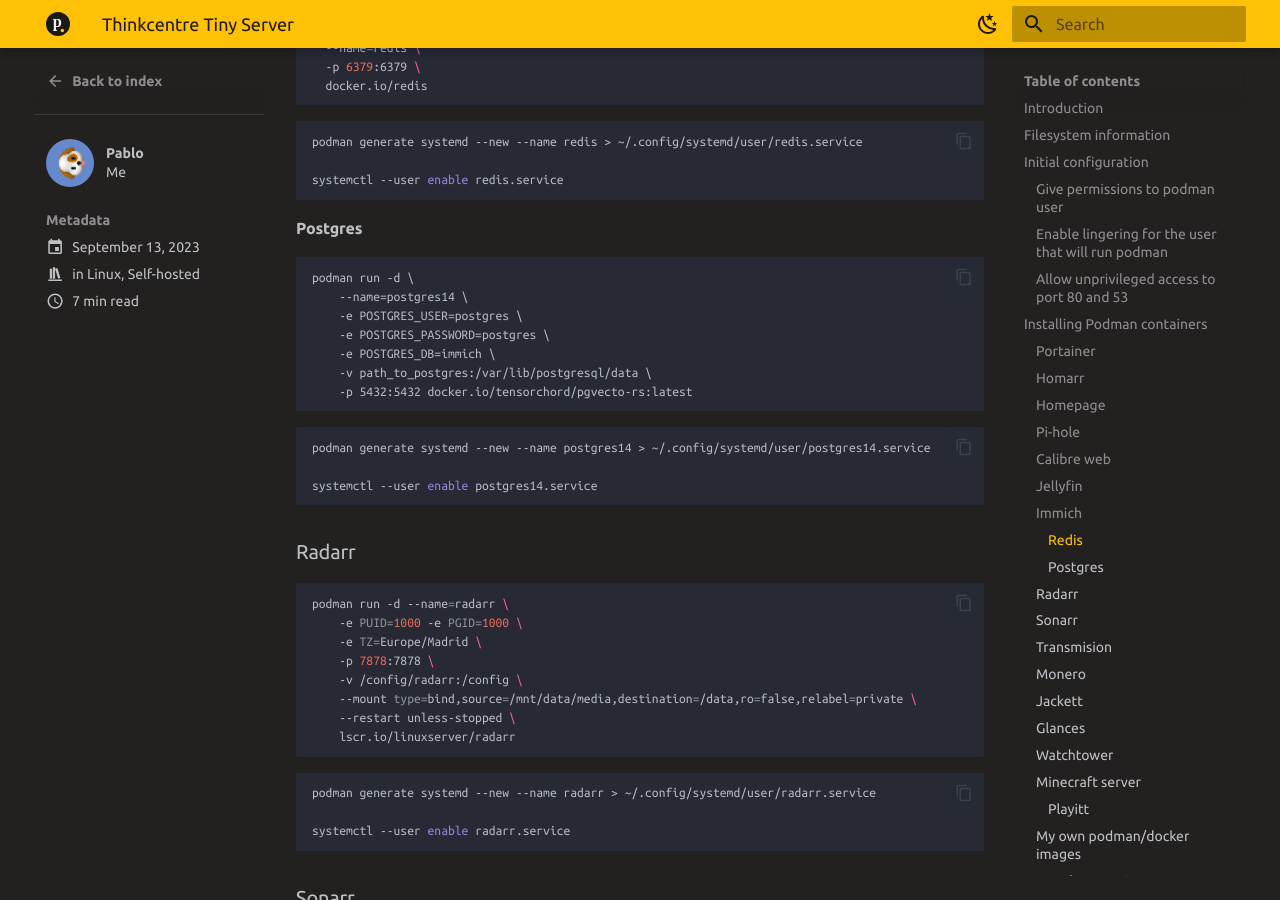
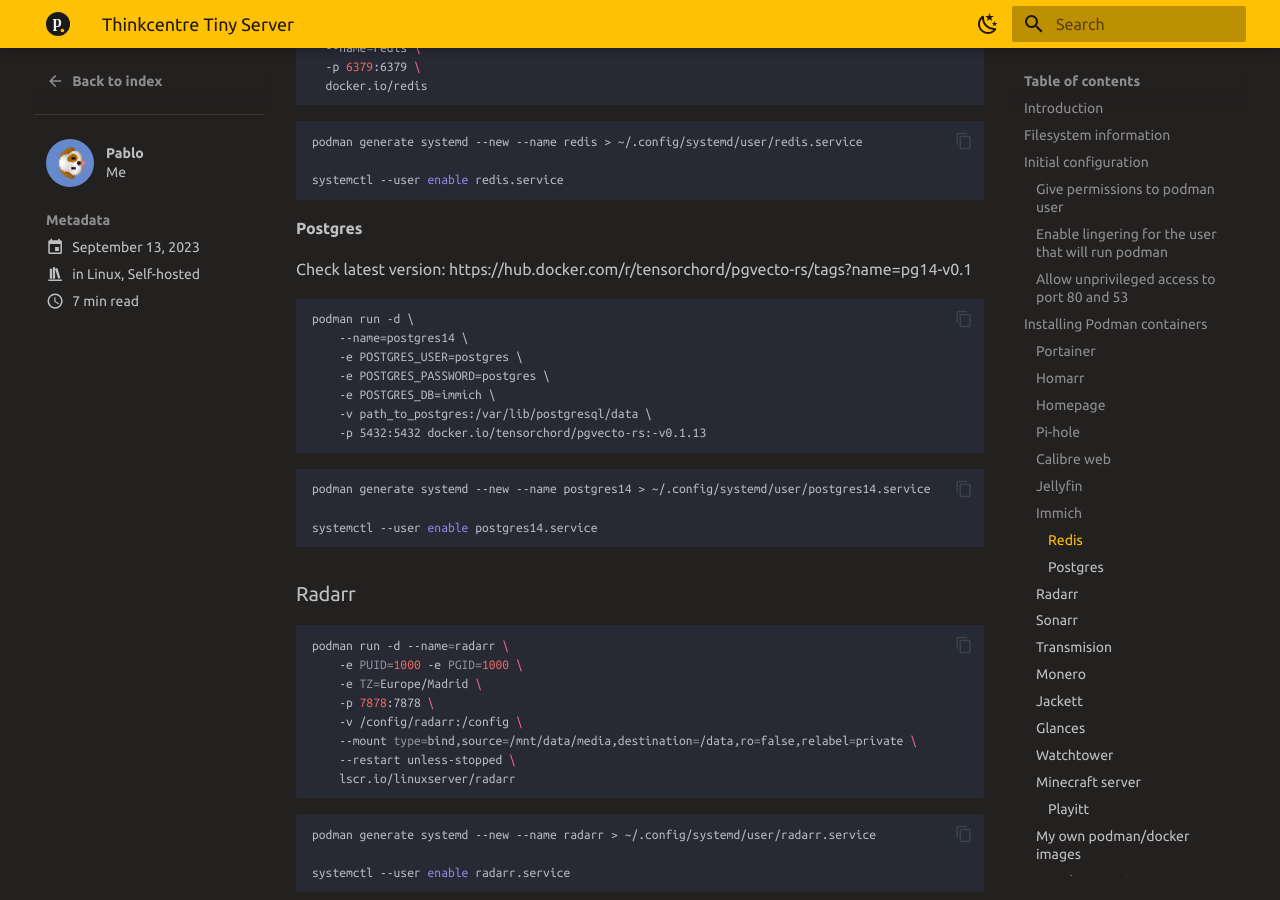
Before and after one commit to pbl0/pablob.eu, an MkDocs documentation site: the page built from docs/blog/posts/thinkcenter-m900-server.md, in a window 1280 px wide and 900 px high, scrolled down 5947 px. Built offline with MkDocs 1.6.1 and Material for MkDocs 9.7.7, drawn with Linux system fonts in a browser that asks for light colours; comment, search, counter and statistics services are not loaded; some of the changed text lies outside the part shown.

Commit message:
thinkcentre

````diff
--- a/docs/blog/posts/thinkcenter-m900-server.md
+++ b/docs/blog/posts/thinkcenter-m900-server.md
@@ -281,6 +281,8 @@
 
 #### Postgres
 
+Check latest version: https://hub.docker.com/r/tensorchord/pgvecto-rs/tags?name=pg14-v0.1
+
 ```
 podman run -d \
     --name=postgres14 \
@@ -288,7 +290,7 @@
     -e POSTGRES_PASSWORD=postgres \
     -e POSTGRES_DB=immich \
     -v path_to_postgres:/var/lib/postgresql/data \
-    -p 5432:5432 docker.io/tensorchord/pgvecto-rs:latest
+    -p 5432:5432 docker.io/tensorchord/pgvecto-rs:-v0.1.13
 ```
 
 ```sh
@@ -523,3 +526,9 @@
 
 systemctl --user enable calibre-tg-bot.service
 ```
+
+## Read logs
+
+```sh
+podman logs --follow container_name
+```
````
Also changed, not shown: other parts of docs/blog/posts/thinkcenter-m900-server.md (+1 -0 lines).
